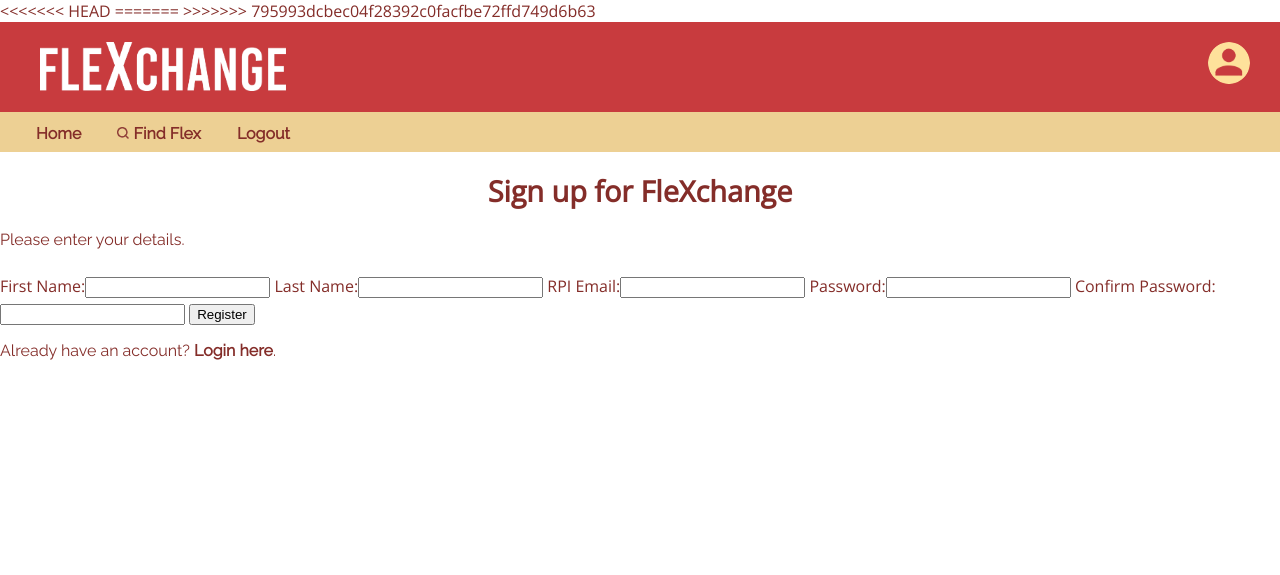
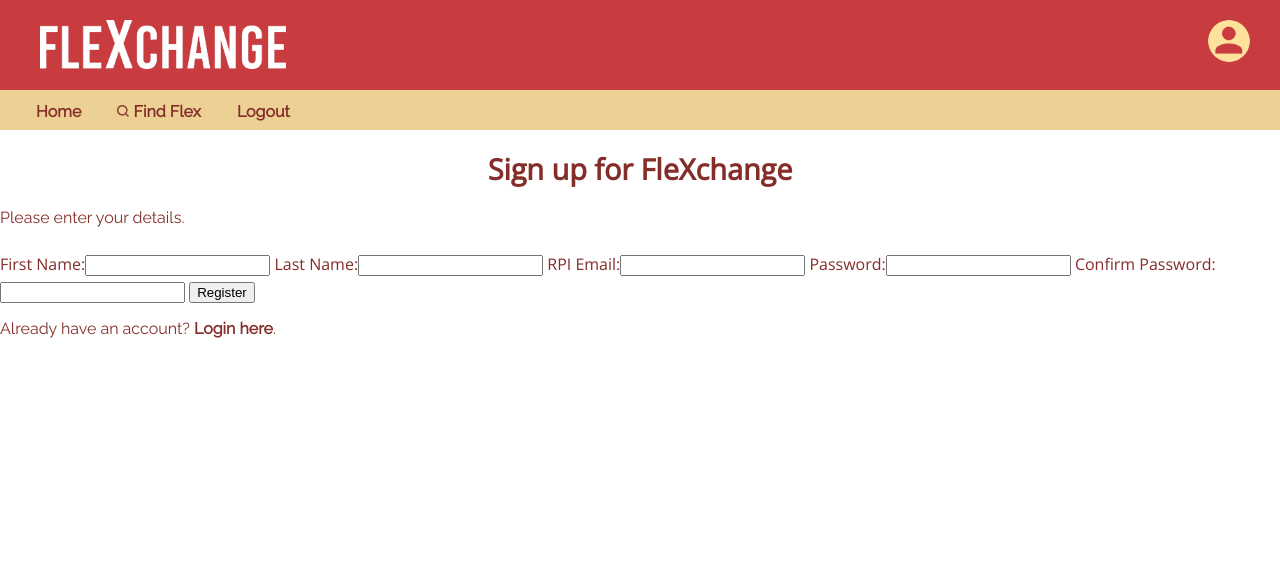
Before and after one commit to huisit/flexchange, a PHP site: page /register.php in a window 1280 px wide. Shown: the top 575 px of the page. Run offline with PHP 8.4, Linux system fonts and the light colour scheme; some libraries are stand-ins or nearby versions.

Commit message:
Update register.php

```diff
--- a/register.php
+++ b/register.php
@@ -52,11 +52,7 @@
 <!doctype html>
 <html>
 <head>
-<<<<<<< HEAD
   <title>Sign Up</title>
-=======
-  <title>Lecture 18 Registration</title>
->>>>>>> 795993dcbec04f28392c0facfbe72ffd749d6b63
   <?php
     include("common/head.html");
   ?>
```
